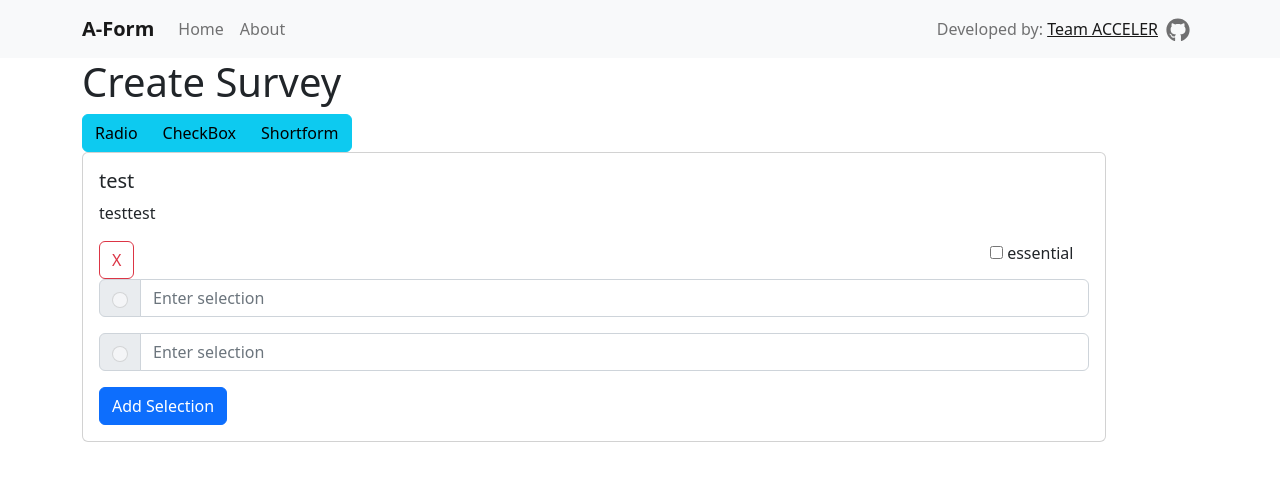
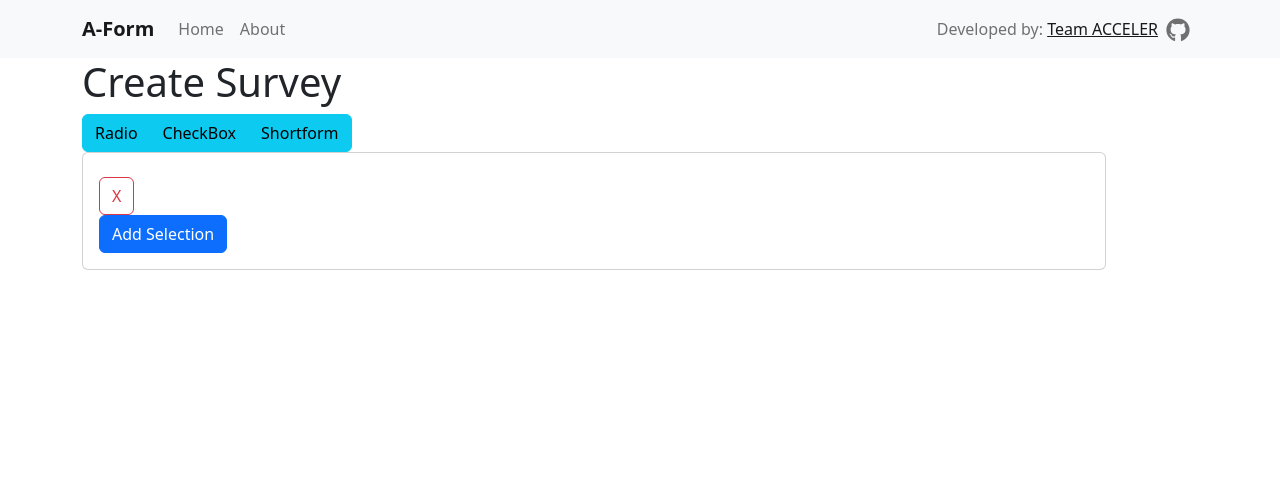
Before and after one commit to masibasi/a-form, a React (Create React App) app: page /create in a window 1280 px wide. Both pictures are taken after a click on the button "Radio". Shown: the top 480 px of the page. Built offline with nearby package versions, Linux system fonts and the light colour scheme.

Commit message:
fix : QuestionForm and RadioButton with items

```diff
--- a/src/components/CreateSurvey.js
+++ b/src/components/CreateSurvey.js
@@ -19,39 +19,41 @@ function CreateSurvey() {
   console.log(result)
     setQuestions([...result])
   }
-  // TODO : input 값에 따라 추가되는 문제의 형식이 다르다
   function addingQuestions(input){
     if(questions == null){
       questions.push({
-        id:1,
-        questiontype:input
+        id:0,
+        questiontype:input,
+        questionTitle: "",
+        item : [],
+
+
       })
     }
     else{
       questions.push({
-      id: questions.length+1,
+      id: questions.length,
       questiontype: input,
+      questionTitle:"",
+      item :[],
+
+
     })
   }
     setQuestions([...questions])
 
   }
-  const [item, setItem] = useState({
-    id: 1,
-    title: "test",
-    description: "testtest",
-    selection: [null, null]
-  });
-
+  console.log(questions)
   return (
     <div className='createSurvey'>
       <Container>
         <Row>
           <Col>
+
             <h1>Create Survey</h1>
             <AddingOption addingQuestions={addingQuestions} ></AddingOption>
             <Form>
-                {questions.map((q, index)=>{return <QuestionForm item={item} questiontype={q.questiontype} delfunction={delQuestions} index={q.id}/>})}
+                {questions.map((q, index)=>{return <QuestionForm questiontype={q.questiontype} delfunction={delQuestions} q={q} questions={questions} setQuestions={setQuestions}/>})}
             </Form>
           </Col>
         </Row>
--- a/src/components/forms/QuestionForm.js
+++ b/src/components/forms/QuestionForm.js
@@ -14,14 +14,10 @@ function QuestionForm(props) {
   return (
     <Card style={{ maxWidth: "1024px" }}>
       <Card.Body>
-        <Card.Title>{props.item.title}</Card.Title>
-        <Card.Text>{props.item.description}</Card.Text>
-        <div style={{ border: "", float: "right", width: "10%" }}>
-            <input type="checkbox" name="essential" value="essential" /> essential
-        </div>
-        <Button variant="outline-danger" onClick={(e)=>{props.delfunction(props.index)}}>X</Button>
+        <Card.Title>{props.q.questionTitle}</Card.Title>
+        <Button variant="outline-danger" onClick={(e)=>{props.delfunction(props.q.id)}}>X</Button>
           <div className="questionType">
-            {questionType==1 && <RadioButton item={props.item} selItem={props.setItem}/>}
+            {questionType==1 && <RadioButton q={props.q} questions={props.questions} setQuestions={props.setQuestions}/>}
             {questionType==2 && <Checkbox/>}
             {questionType==3 && <ShortForm/>}
           </div>
--- a/src/components/forms/RadioButton.js
+++ b/src/components/forms/RadioButton.js
@@ -6,27 +6,25 @@ import Form from 'react-bootstrap/Form';
 function RadioButton(props) {
   return (
     <Form.Group>
-      {props.item.selection.map((selection, index) => (
-        <div key={`radio-${props.item.title}-${index}`} className="mb-3" style={{ display: "flex" }}>
+      {props.q.item.map((selection, index) => (
+        <div key={`radio-${props.q.questionTitle}-${index}`} className="mb-3" style={{ display: "flex" }}>
           <InputGroup>
             <InputGroup.Checkbox
               disabled
               type={"radio"}
-              name={`radio-${props.item.title}`}
-              id={`radio-${props.item.title}-${selection}`}
+              name={`radio-${props.q.questionTitle}`}
+              id={`radio-${props.q.questionTitle}-${selection}`}
             />
             <Form.Control type="text" defaultValue={selection} placeholder="Enter selection" onChange={(e) => {
-              props.item.selection[index] = e.target.value;
+              props.q.item[index] = e.target.value;
             }} />
           </InputGroup>
         </div>
       ))}
       <Button onClick={() => {
-        console.log(props.item);
-        props.setItem({
-          ...props.item,
-          selection: [...props.item.selection, null],
-        });
+        console.log(props.q.item);
+        props.questions[props.q.id].item.push(null);
+        props.setQuestions([...props.questions]);
       }}>Add Selection</Button>
     </Form.Group>
   )
```
